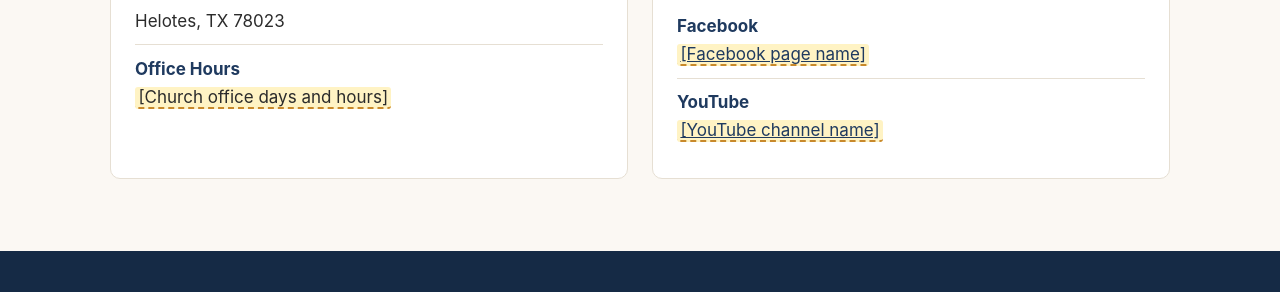
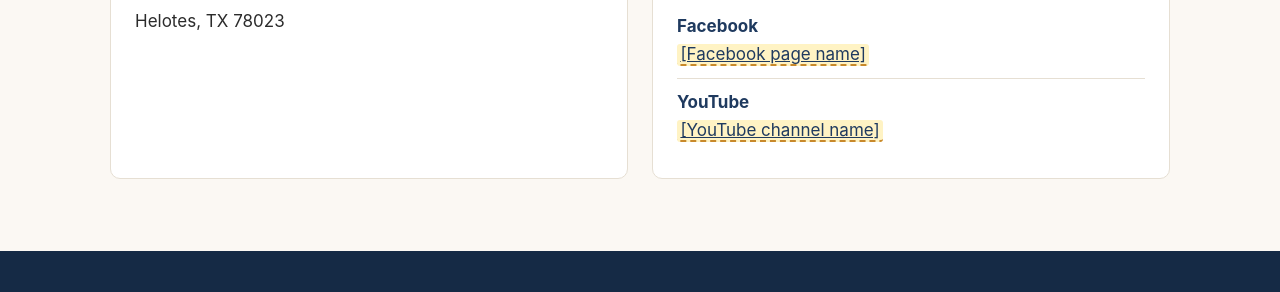
Before and after one commit to mpierce1766-cpu/nwbc-website, a plain HTML site: page contact.html in a window 1280 px wide. Shown: the part 701-993 px from the top of the page. Drawn offline with Linux system fonts and the light colour scheme.

Commit message:
Remove office hours from Contact page
Co-Authored-By: Claude Opus 5.5 <noreply@anthropic.com>
Claude-Session: https://claude.ai/code/session_01GmASyK8rUaPCy8PZuia9tk

```diff
--- a/contact.html
+++ b/contact.html
@@ -48,7 +48,6 @@
               <li><strong>Phone</strong><a href="tel:+12102757753">210-275-7753</a></li>
               <li><strong>Email</strong><a href="mailto:[Email address]"><span class="placeholder">[Church email address]</span></a></li>
               <li><strong>Address</strong>11021 N 1560<br>Helotes, TX 78023</li>
-              <li><strong>Office Hours</strong><span class="placeholder">[Church office days and hours]</span></li>
             </ul>
           </div>
           <div class="card">
```
Also changed, not shown: 1 other file.
